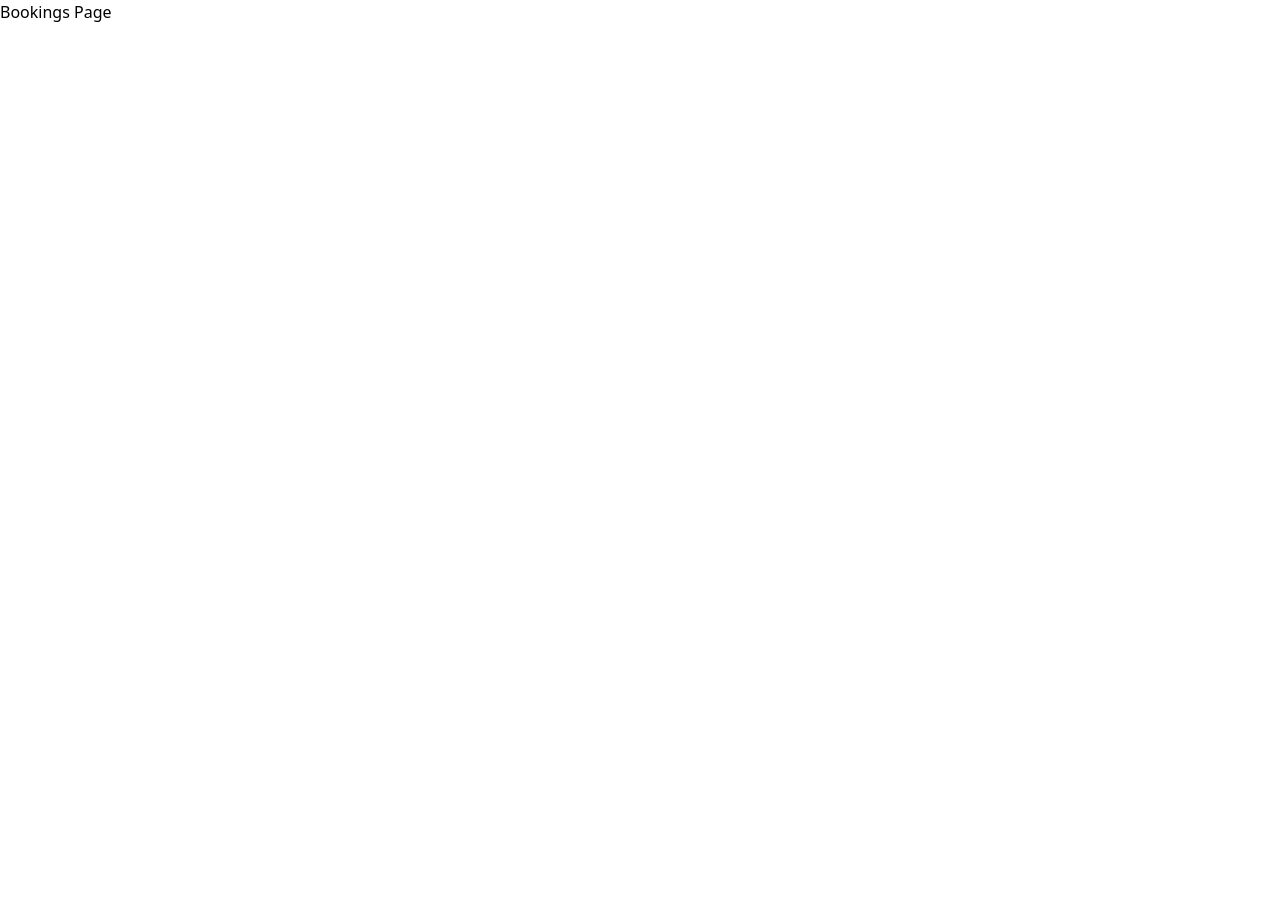
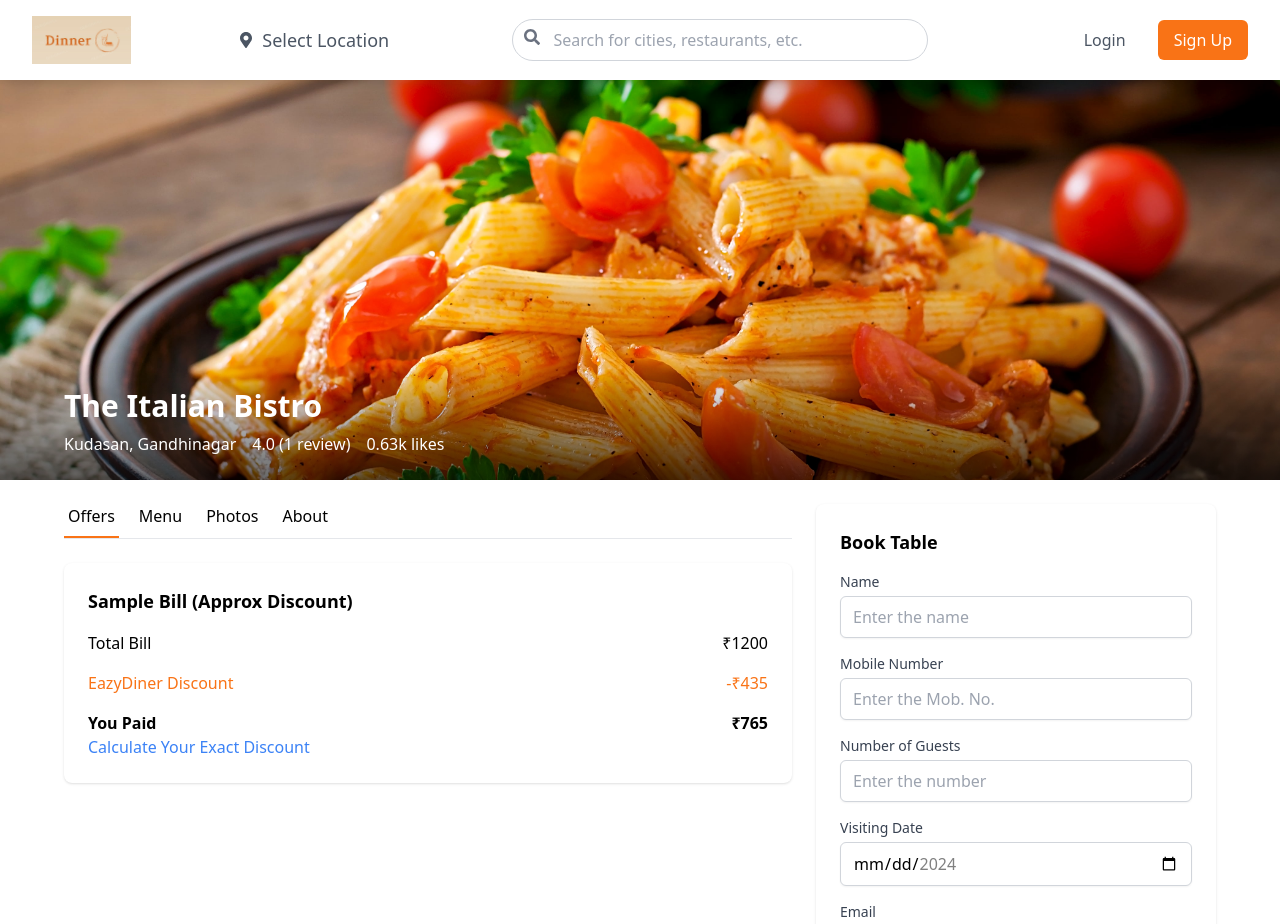
Before and after one commit to SoniKushal/HCI_project, a React (Vite) app in the folder Frontend/: page /bookings in a window 1280 px wide. Shown: the top 924 px of the page. Before the commit the page ends 800 px from the top, so only its background shows below. Built offline with nearby package versions, Linux system fonts and the light colour scheme.

Commit message:
Booking Page

```diff
--- a/Frontend/src/pages/Bookings.jsx
+++ b/Frontend/src/pages/Bookings.jsx
@@ -1,11 +1,178 @@
-import React from 'react';
+import React, { useState, useEffect } from 'react'
+import immm from "../assets/italian.jpg"
+import Header from '../components/Header'
 
-const Bookings = () => {
+export default function Booking() {
+  const [activeTab, setActiveTab] = useState('offers')
+  const [minDate, setMinDate] = useState('')
+  const [maxDate, setMaxDate] = useState('')
+
+  useEffect(() => {
+    const today = new Date()
+    const sevenDaysLater = new Date(today)
+    sevenDaysLater.setDate(today.getDate() + 7)
+
+    setMinDate(today.toISOString().split('T')[0])
+    setMaxDate(sevenDaysLater.toISOString().split('T')[0])
+  }, [])
+
   return (
-    <div>
-      <h1>Bookings Page</h1>
+    <>
+    <Header/>
+    <div className="flex flex-col min-h-screen">
+      {/* Hero Section */}
+      <div className="relative">
+        <div className="relative h-[400px] w-full">
+          <img
+            src={immm}
+            alt="Italian restaurant interior"
+            className="object-cover w-full h-full"
+          />
+          <div className="absolute bottom-0 left-0 right-0 bg-gradient-to-t from-black/60 to-transparent p-6">
+            <div className="max-w-6xl mx-auto">
+              <h1 className="text-3xl font-bold text-white mb-2">The Italian Bistro</h1>
+              <div className="flex items-center gap-4 text-white">
+                <div>Kudasan, Gandhinagar</div>
+                <div>4.0 (1 review)</div>
+                <div>0.63k likes</div>
+              </div>
+            </div>
+          </div>
+        </div>
+      </div>
+
+      <div className="flex-1 px-4 py-6">
+        <div className="max-w-6xl mx-auto grid md:grid-cols-[1fr,400px] gap-6">
+          {/* Main Content */}
+          <div>
+            <div className="border-b mb-6">
+              <ul className="flex gap-4">
+                {['offers', 'menu', 'photos', 'about'].map((tab) => (
+                  <li key={tab}>
+                    <a
+                      href={`#${tab}`}
+                      className={`pb-2 px-1 inline-block ${activeTab === tab ? 'border-b-2 border-orange-500' : ''}`}
+                      onClick={(e) => {
+                        e.preventDefault()
+                        setActiveTab(tab)
+                      }}
+                    >
+                      {tab.charAt(0).toUpperCase() + tab.slice(1)}
+                    </a>
+                  </li>
+                ))}
+              </ul>
+            </div>
+
+            {activeTab === 'offers' && (
+              <div className="bg-white rounded-lg shadow p-6">
+                <h3 className="text-lg font-semibold mb-4">Sample Bill (Approx Discount)</h3>
+                <div className="space-y-4">
+                  <div className="flex justify-between">
+                    <span>Total Bill</span>
+                    <span>₹1200</span>
+                  </div>
+                  <div className="flex justify-between text-orange-500">
+                    <span>EazyDiner Discount</span>
+                    <span>-₹435</span>
+                  </div>
+                  <div className="flex justify-between font-semibold">
+                    <span>You Paid</span>
+                    <span>₹765</span>
+                  </div>
+                  <a href="#" className="text-blue-500">Calculate Your Exact Discount</a>
+                </div>
+              </div>
+            )}
+
+            {activeTab === 'menu' && (
+              <div className="grid grid-cols-1 sm:grid-cols-2 gap-4">
+                {[1, 2, 3, 4].map((menu) => (
+                  <div key={menu} className="bg-white rounded-lg shadow overflow-hidden">
+                    <img
+                      src={immm}
+                      alt={`Menu page ${menu}`}
+                      className="w-full h-auto"
+                    />
+                  </div>
+                ))}
+              </div>
+            )}
+
+            {activeTab === 'photos' && (
+              <div className="grid grid-cols-1 sm:grid-cols-2 md:grid-cols-3 gap-4">
+                {[1, 2, 3, 4, 5, 6].map((photo) => (
+                  <div key={photo} className="bg-white rounded-lg shadow overflow-hidden">
+                    <img
+                      src={immm}
+                      alt={`Restaurant photo ${photo}`}
+                      className="w-full h-64 object-cover"
+                    />
+                  </div>
+                ))}
+              </div>
+            )}
+
+            {activeTab === 'about' && (
+              <div className="bg-white rounded-lg shadow p-6">
+                <h3 className="text-lg font-semibold mb-4">About The Italian Bistro</h3>
+                <p className="text-gray-600">
+                  The Italian Bistro offers an authentic Italian dining experience in the heart of Kudasan, Gandhinagar.
+                  Our menu features a wide range of traditional Italian dishes prepared with the freshest ingredients.
+                  Enjoy our cozy atmosphere and excellent service for a memorable dining experience.
+                </p>
+              </div>
+            )}
+          </div>
+
+          {/* Booking Card */}
+          <div className="space-y-6">
+            <div className="bg-white rounded-lg shadow p-6">
+              <div className="space-y-4">
+                <h3 className="text-lg font-semibold">Book Table</h3>
+                <form className="space-y-4">
+                  <div>
+                    <label htmlFor="name" className="block text-sm font-medium text-gray-700">Name</label>
+                    <input type="text" placeholder="Enter the name" id="name" name="name" className="mt-1 block w-full px-3 py-2 border border-gray-300 rounded-md shadow-sm focus:outline-none focus:ring-orange-500 focus:border-orange-500" required />
+                  </div>
+                  <div>
+                    <label htmlFor="mobile" className="block text-sm font-medium text-gray-700">Mobile Number</label>
+                    <input type="tel" placeholder="Enter the Mob. No." id="mobile" name="mobile" className="mt-1 block w-full px-3 py-2 border border-gray-300 rounded-md shadow-sm focus:outline-none focus:ring-orange-500 focus:border-orange-500" required />
+                  </div>
+                  <div>
+                    <label htmlFor="guests" className="block text-sm font-medium text-gray-700">Number of Guests</label>
+                    <input type="number" placeholder="Enter the number" id="guests" name="guests" min="1" className="mt-1 block w-full px-3 py-2 border border-gray-300 rounded-md shadow-sm focus:outline-none focus:ring-orange-500 focus:border-orange-500" required />
+                  </div>
+                  <div>
+                    <label htmlFor="date" className="block text-sm font-medium text-gray-700">Visiting Date</label>
+                    <input
+                      type="date"
+                      id="date"
+                      name="date"
+                      min={minDate}
+                      max={maxDate}
+                      className="mt-1 block w-full px-3 py-2 border border-gray-300 rounded-md shadow-sm focus:outline-none focus:ring-orange-500 focus:border-orange-500"
+                      required
+                    />
+                  </div>
+                  <div>
+                    <label htmlFor="email" className="block text-sm font-medium text-gray-700">Email</label>
+                    <input type="email" placeholder="Enter the email" id="email" name="email" className="mt-1 block w-full px-3 py-2 border border-gray-300 rounded-md shadow-sm focus:outline-none focus:ring-orange-500 focus:border-orange-500" required />
+                  </div>
+                  <div>
+                    <label htmlFor="time" className="block text-sm font-medium text-gray-700">Time</label>
+                    <input type="time" placeholder="Enter the time" id="time" name="time" className="mt-1 block w-full px-3 py-2 border border-gray-300 rounded-md shadow-sm focus:outline-none focus:ring-orange-500 focus:border-orange-500" required />
+                  </div>
+                  <button type="submit" className="w-full px-4 py-3 bg-orange-500 text-white rounded-md text-lg font-semibold hover:bg-orange-600 focus:outline-none focus:ring-2 focus:ring-offset-2 focus:ring-orange-500">
+                    Book
+                  </button>
+                </form>
+              </div>
+            </div>
+          </div>
+        </div>
+      </div>
     </div>
-  );
-};
-
-export default Bookings;
+    </>
+  )
+}
```
